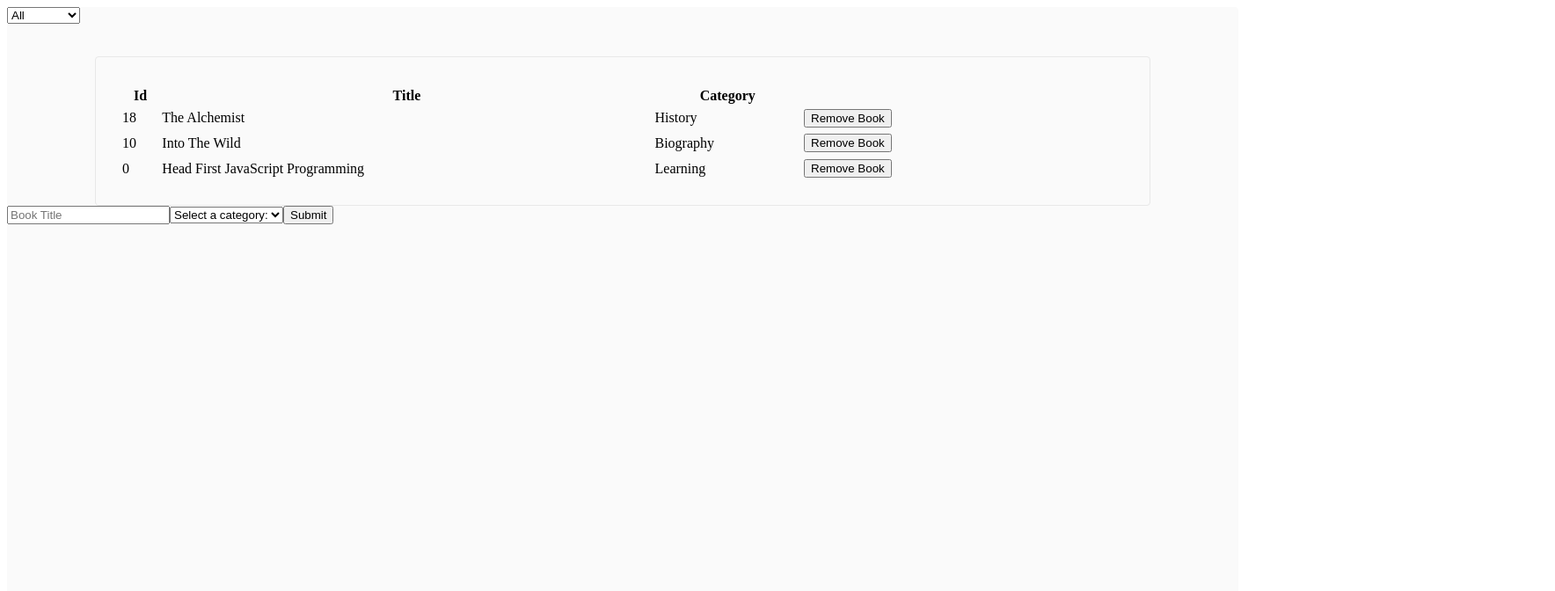
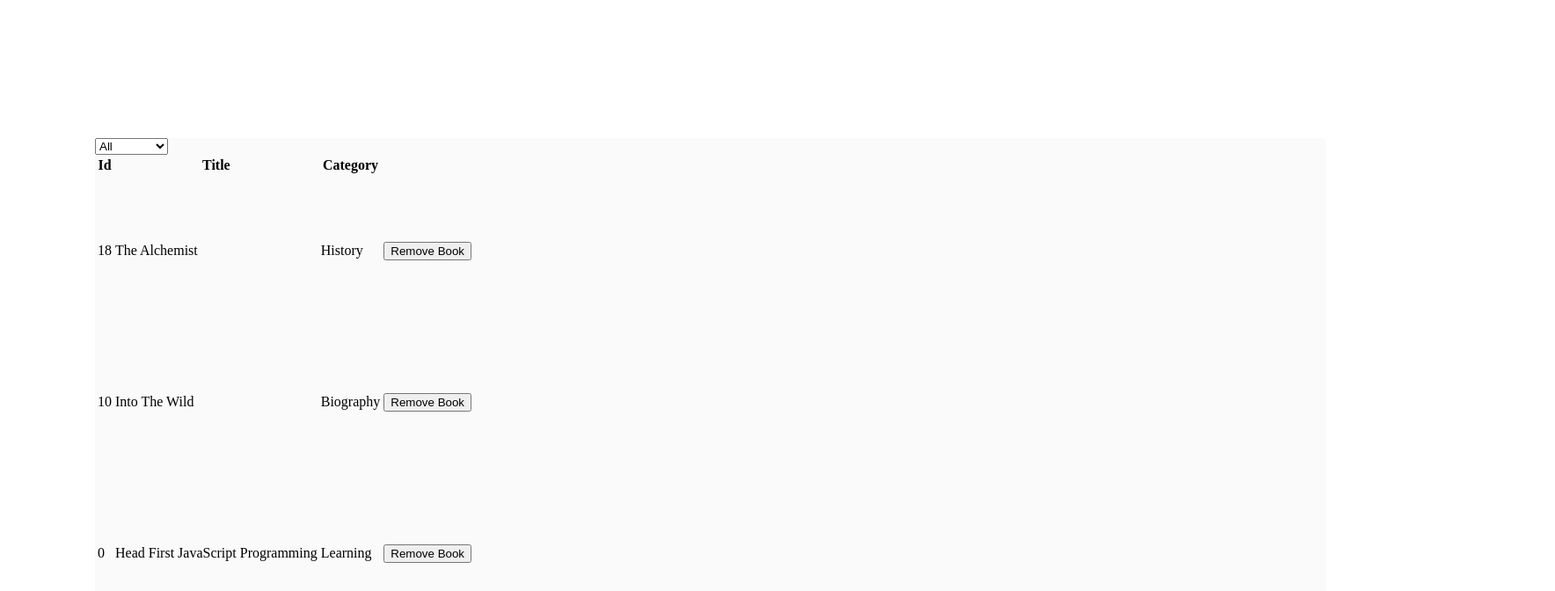
Before and after one commit to taiwo2/Book-store, a React (Create React App) app: page / in a window 1280 px wide. Shown: the top 672 px of the page at 88% size, 1768 px wide, since content can reach past the window. Built offline with nearby package versions, Linux system fonts and the light colour scheme.

Commit message:
Add styling

```diff
--- a/src/components/Book.js
+++ b/src/components/Book.js
@@ -4,7 +4,7 @@ import PropTypes from 'prop-types';
 const Book = ({
   bookId, title, category, handleClick,
 }) => (
-  <tr>
+  <tr className="Lesson-Panel">
     <td>{bookId}</td>
     <td>{title}</td>
     <td>{category}</td>
--- a/src/containers/BooksForm.js
+++ b/src/containers/BooksForm.js
@@ -48,7 +48,7 @@ class BooksForm extends React.Component {
     ];
     const { title, category } = this.state;
     return (
-      <form>
+      <form className="Lesson-Panel">
         <input
           type="text"
           id="book-title"
--- a/src/containers/BooksList.js
+++ b/src/containers/BooksList.js
@@ -45,7 +45,7 @@ const BooksList = ({ books, filter, dispatch }) => {
   return (
     <>
       <CategoryFilter handleChange={handleFilterChange} />
-      <table className="Lesson-Panel">
+      <table>
         <thead>
           <tr>
             <th>Id</th>
--- a/src/styles/index.css
+++ b/src/styles/index.css
@@ -1,5 +1,8 @@
 body {
-  background: white;
+  width: 1600px;
+  height: 1434px;
+  padding: 149px 60px 123px 100px;
+  background-color: var(--pale-grey);
 }
 
 .App {
```
